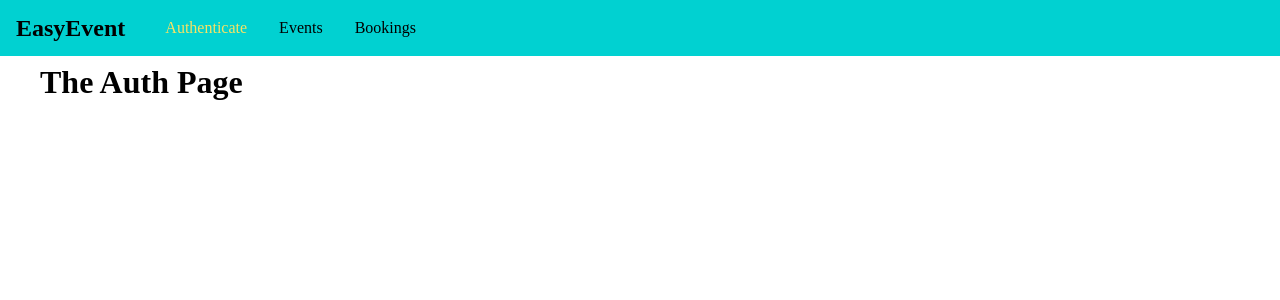
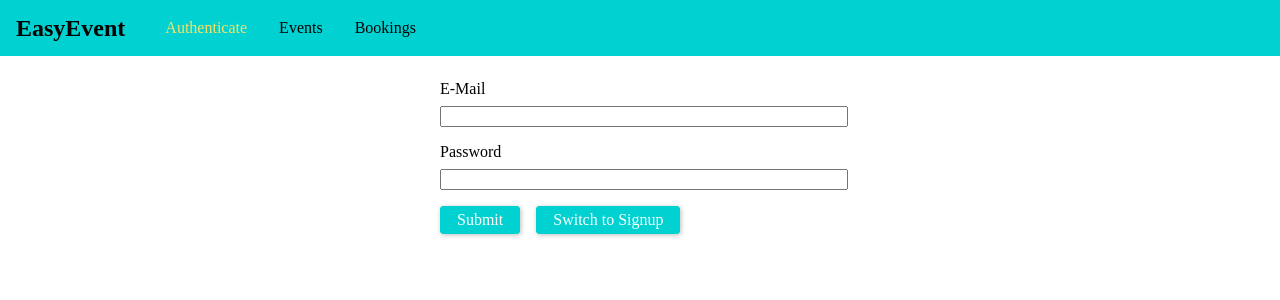
Before and after one commit to aayushjain7/Event-Booking, a React (Create React App) app in the folder client/: page /auth in a window 1280 px wide. Shown: the top 300 px of the page. Built offline with nearby package versions, Linux system fonts and the light colour scheme.

Commit message:
hitting graphql api

```diff
--- /dev/null
+++ b/client/src/pages/Auth.css
@@ -0,0 +1,37 @@
+.auth-form {
+  width: 25rem;
+  max-width: 80%;
+  margin: 5rem auto;
+}
+
+.form-control label,
+.form-control input {
+  width: 100%;
+  display: block;
+}
+
+.form-control label {
+  margin-bottom: 0.5rem;
+}
+
+.form-control {
+  margin-bottom: 1rem;
+}
+
+.form-actions button {
+  background: #01d1d1;
+  font: inherit;
+  border: 1px solid #01d1d1;
+  border-radius: 3px;
+  padding: 0.25rem 1rem;
+  margin-right: 1rem;
+  box-shadow: 1px 1px 5px rgba(0, 0, 0, 0.26);
+  color: white;
+  cursor: pointer;
+}
+
+.form-actions button:hover,
+.form-actions button:active {
+    background: #01a7a7;
+    border-color: #01a7a7;
+}
--- a/client/src/pages/Auth.js
+++ b/client/src/pages/Auth.js
@@ -1,11 +1,88 @@
-import React from 'react'
+import React, { useRef, useState } from 'react';
+import './Auth.css';
 
 function Auth() {
+	const [isLogin, setIsLogin] = useState(true);
+	const emailEl = useRef();
+	const passwordEl = useRef();
+
+	const switchModeHandler = () => {
+		setIsLogin(!isLogin);
+	};
+
+	const submitHandler = (event) => {
+		event.preventDefault();
+		const email = emailEl.current.value;
+		const password = passwordEl.current.value;
+
+		if (email.trim().length === 0 || password.trim().length === 0) {
+			return;
+		}
+
+		let requestBody = {
+			query: `
+        query {
+          login(email: "${email}", password: "${password}") {
+            userId
+            token
+            tokenExpiration
+          }
+        }
+      `,
+		};
+
+		if (!isLogin) {
+			requestBody = {
+				query: `
+          mutation {
+            createUser(userInput: {email: "${email}", password: "${password}"}) {
+              _id
+              email
+            }
+          }
+        `,
+			};
+		}
+		//console.log(requestBody);
+		fetch('http://localhost:5000/graphql', {
+			method: 'POST',
+			body: JSON.stringify(requestBody),
+			headers: {
+				'Content-Type': 'application/json',
+			},
+		})
+			.then((res) => {
+				if (res.status !== 200 && res.status !== 201) {
+					throw new Error('Failed!');
+				}
+				return res.json();
+			})
+			.then((resData) => {
+				console.log(resData);
+			})
+			.catch((err) => {
+				console.log(err);
+			});
+	};
+
 	return (
-		<div>
-			<h1>The Auth Page</h1>
-		</div>
-	)
+		<form className='auth-form' onSubmit={submitHandler}>
+			<div className='form-control'>
+				<label htmlFor='email'>E-Mail</label>
+				<input type='email' id='email' ref={emailEl} />
+			</div>
+			<div className='form-control'>
+				<label htmlFor='password'>Password</label>
+				<input type='password' id='password' ref={passwordEl} />
+			</div>
+			<div className='form-actions'>
+				<button type='submit'>Submit</button>
+				<button type='button' onClick={switchModeHandler}>
+					Switch to {isLogin ? 'Signup' : 'Login'}
+				</button>
+			</div>
+		</form>
+	);
 }
 
-export default Auth
+export default Auth;
```
Also changed, not shown: 1 other file (tests, documents, lock files or other folders).
